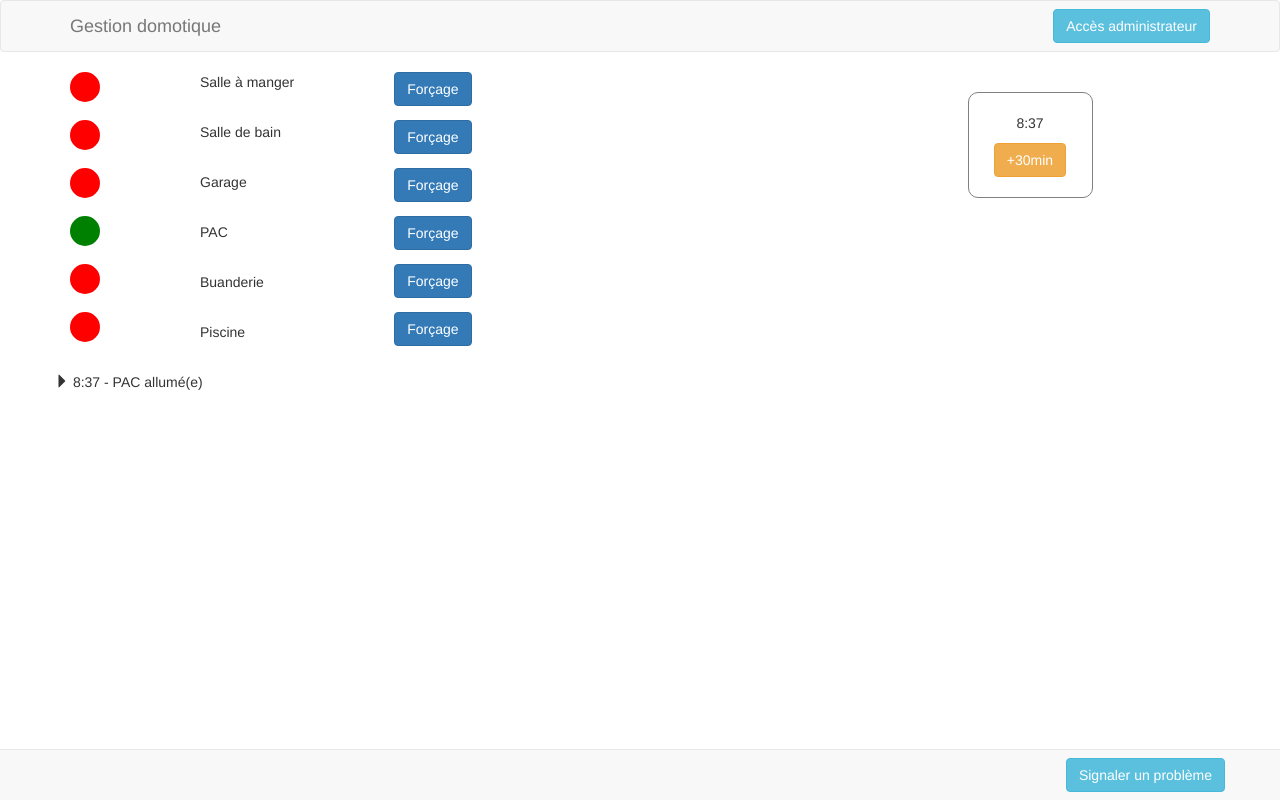
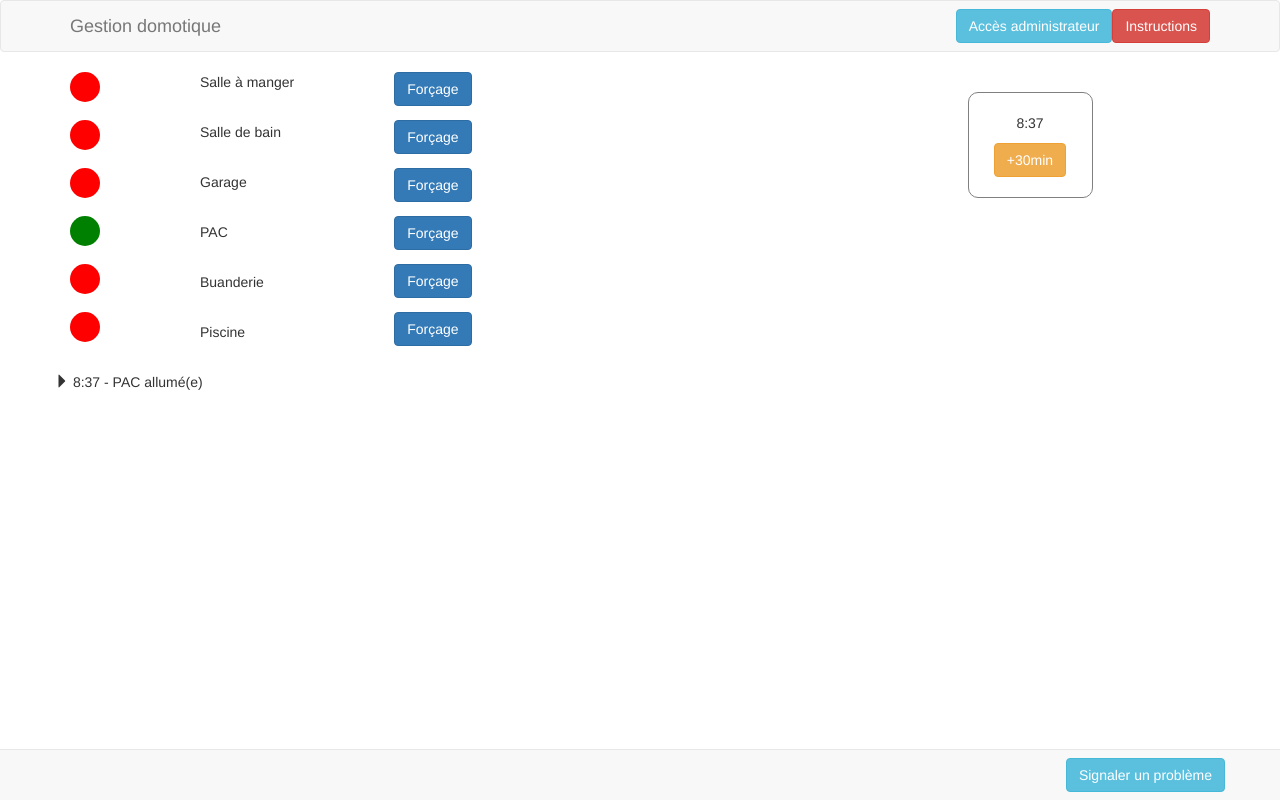
Before and after one commit to Melissa-code/home_automation, an Angular app: page / in a window 1280 px wide. Built offline with nearby package versions, Linux system fonts and the light colour scheme.

Commit message:
add button

```diff
--- a/src/app/article/article.component.html
+++ b/src/app/article/article.component.html
@@ -27,6 +27,7 @@
 
     </div>
 
+
     <!-- Display hour -->
     <app-hour></app-hour>
 
--- a/src/app/header/header.component.html
+++ b/src/app/header/header.component.html
@@ -13,6 +13,9 @@
                         Accès administrateur
                     </button>
                 </li>
+                <li>
+                    <button class="btn btn-danger navbar-btn">Instructions</button>
+                </li>
             </ul>
         </div>
     </div>
```
